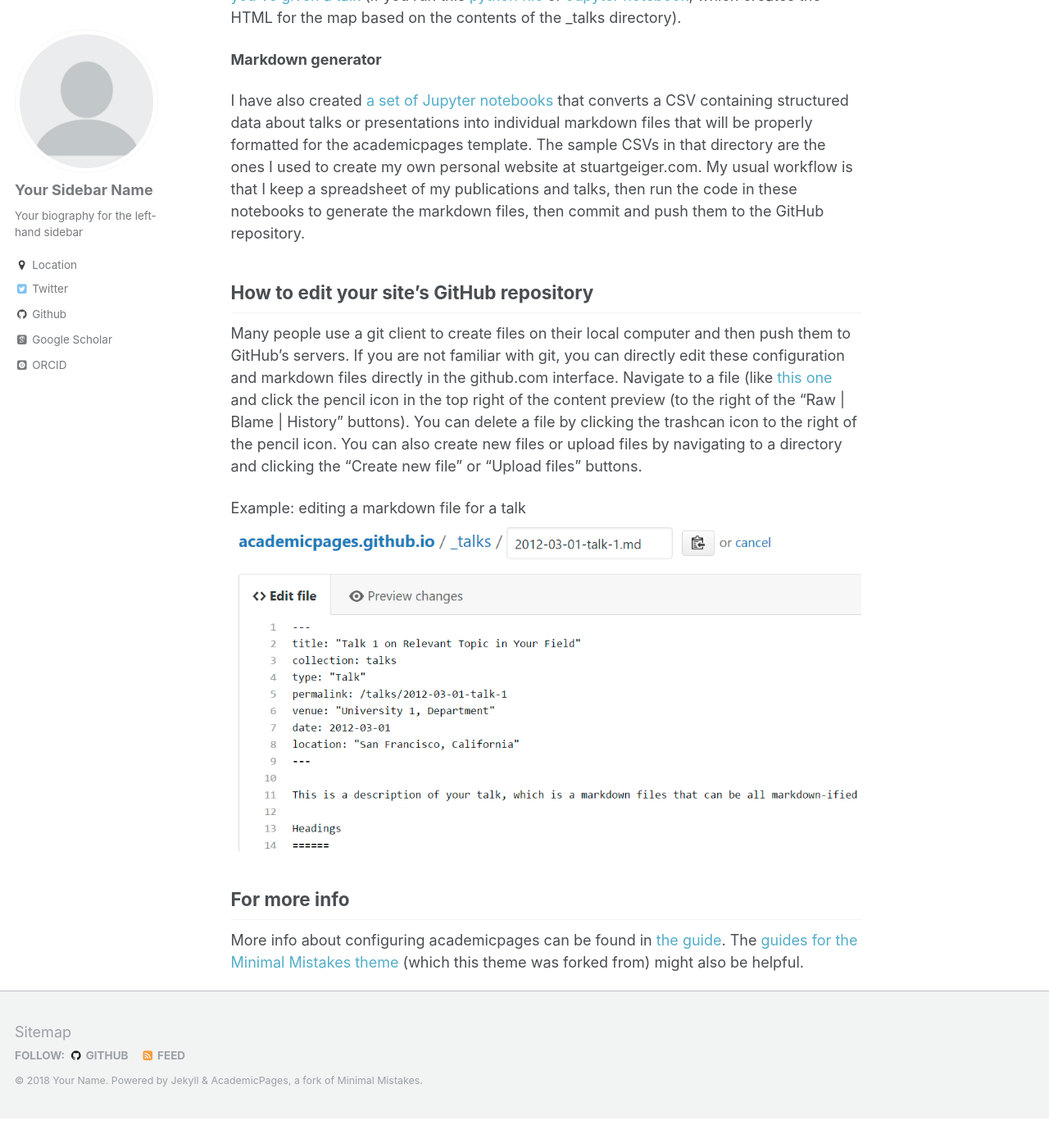
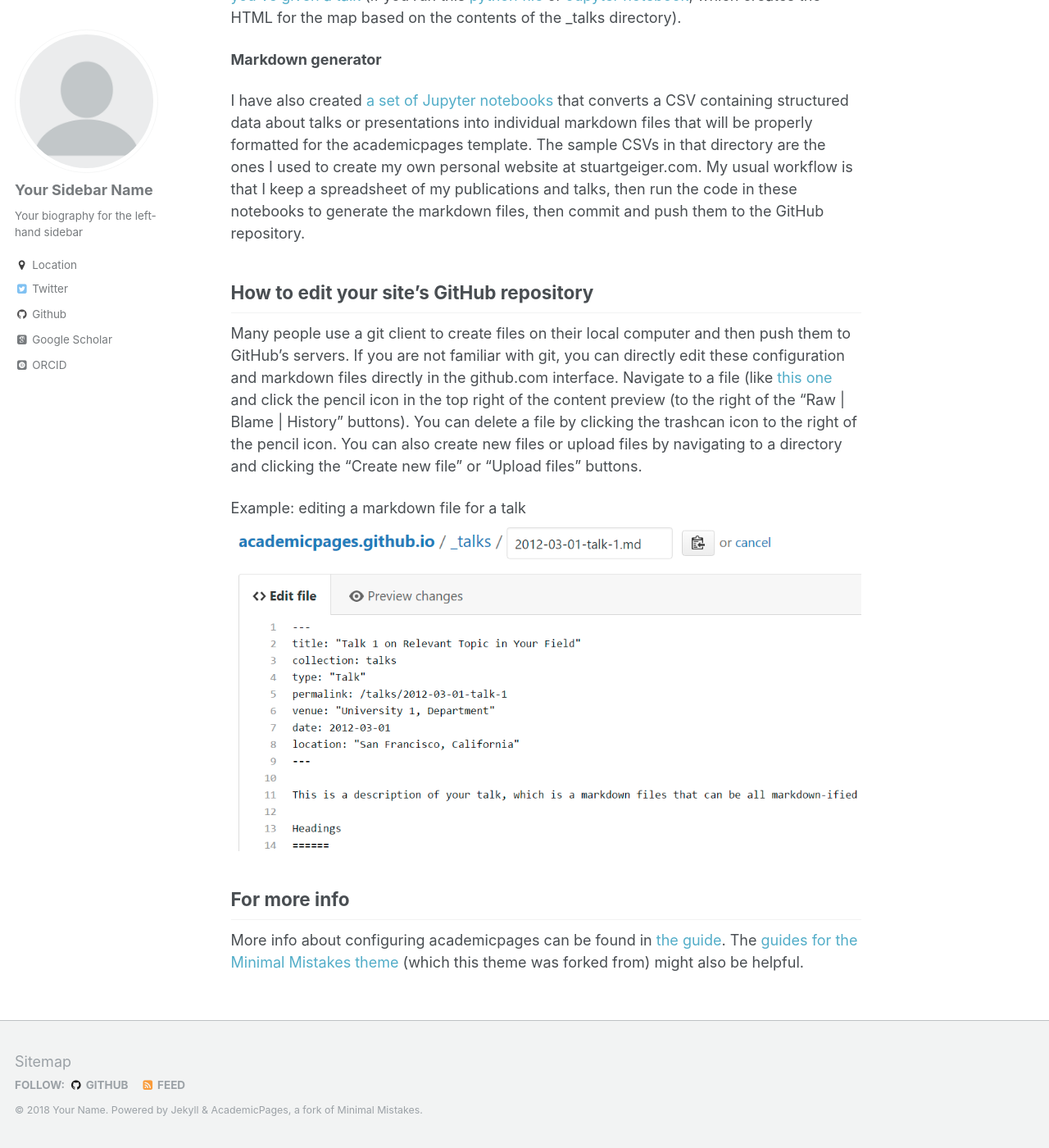
Before and after one commit to xoofee/xoofee.github.io, a Jekyll site: the page built from _pages/about.md, in a window 1280 px wide and 1400 px high, scrolled down 1963 px. Shown: the whole window at 82% size. Built offline with Jekyll 4.4.1, drawn with Linux system fonts in a browser that asks for light colours; some web fonts are replaced; before the commit the page ends 3327 px from its top, so only the background shows below that.

Commit message:
increase body padding

```diff
--- a/_sass/_base.scss
+++ b/_sass/_base.scss
@@ -10,7 +10,7 @@ html {
 body {
   margin: 0;
   padding: 0;
-  padding-bottom: 7em;
+  padding-bottom: 9em;
   color: $text-color;
   font-family: $global-font-family;
   line-height: 1.5;
```
